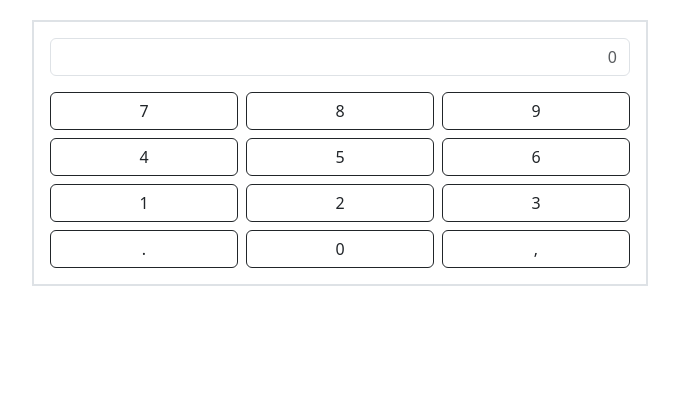
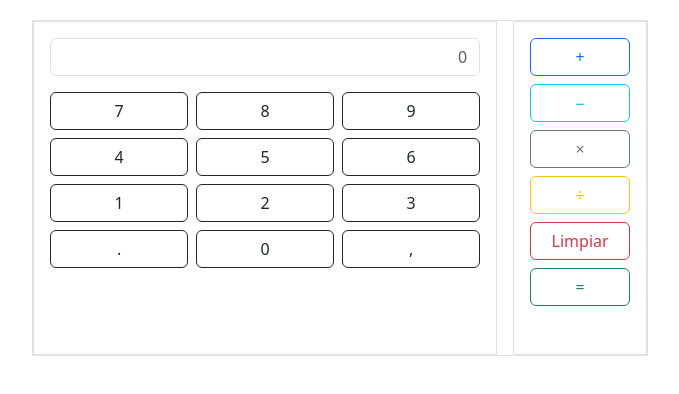
Before and after one commit to Akira22-tem/TRABAJO-COLABORATIVO-Calculadora-B-sica-con-JavaScript-y-Bootstrap, a plain HTML site: page index.html in a window 1280 px wide. Shown: the part 90-484 px from the top of the page, without its empty margins (300-979 px from the left). Drawn offline with Linux system fonts and the light colour scheme.

Commit message:
creacion y edicion de el segundo contenedor para el  teclado de operaciones

```diff
--- a/index.html
+++ b/index.html
@@ -61,6 +61,16 @@
                     </div>
                     <!-- la segunda seccion es para los procesos suma,resta,multiplicacion,divicion, el igual y el limpiar -->
 
+                    <!-- Sección 2: Botones de operaciones -->
+                    <div class="d-flex flex-column gap-2 border p-3" style="width: 150px;">
+                        <button class="btn btn-outline-primary" onclick="selectOperation('+')">+</button>
+                        <button class="btn btn-outline-info" onclick="selectOperation('-')">−</button>
+                        <button class="btn btn-outline-secondary" onclick="selectOperation('*')">×</button>
+                        <button class="btn btn-outline-warning" onclick="selectOperation('/')">÷</button>
+                        <button class="btn btn-outline-danger" onclick="clearCalculator()">Limpiar</button>
+                        <button class="btn btn-outline-success" onclick="calculateResult()">=</button>
+                    </div>
+
                 </div>
             </div>
         </div>
```
